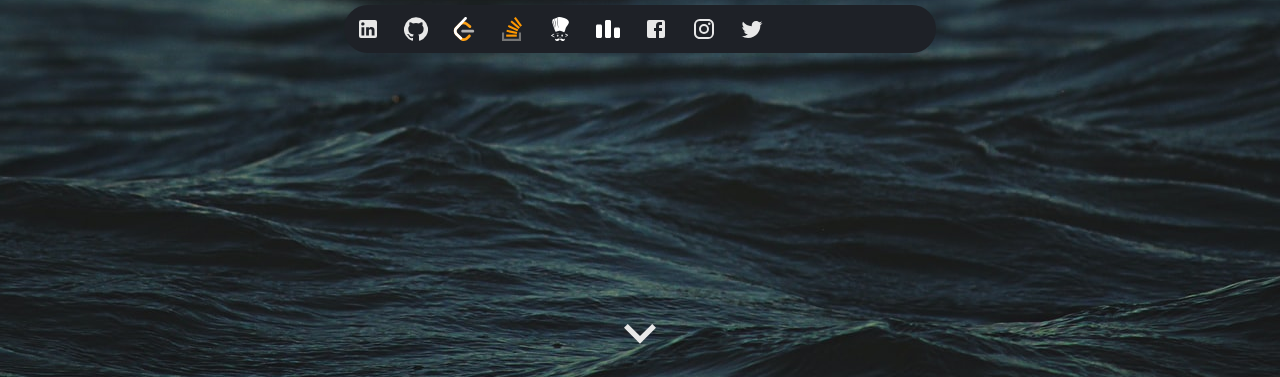
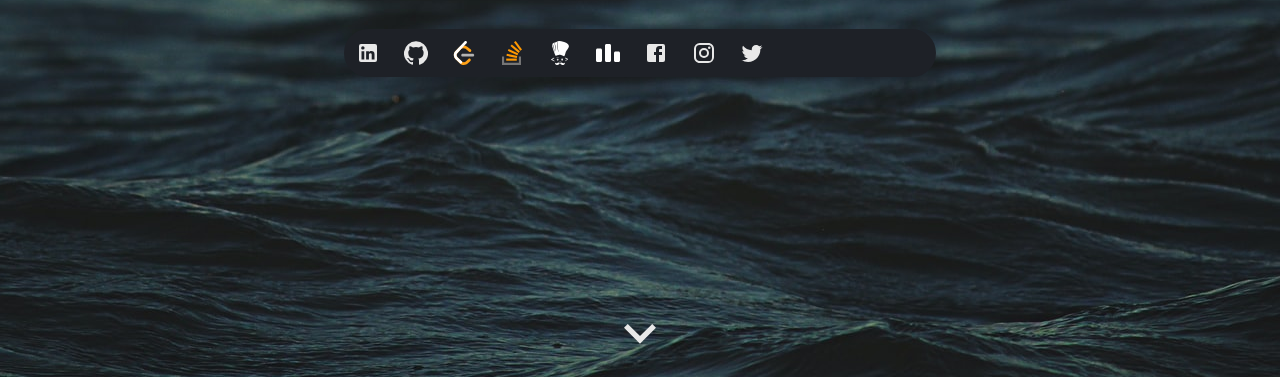
Before and after one commit to dev-shashankgarg/me, a React app in the folder mui-portfolio/: page / in a window 1280 px wide. Shown: the part 423-800 px from the top of the page. Built offline with nearby package versions, Linux system fonts and the light colour scheme.

Commit message:
landing page change - 3

```diff
--- a/mui-portfolio/public/styles/critical.css
+++ b/mui-portfolio/public/styles/critical.css
@@ -1,11 +1,9 @@
-html{ width:100%; height:100%;
-    background: url(../assets/images/bg.jpg) center center no-repeat;
-    background-attachment: fixed;
-    background-size:100% cover;
+html{
+    width:100%;
+     height:100%;
 }
 
 body , #root {
     height: 100%;
-    background:inherit
     /* background-color: #282c34; */
 }
--- a/mui-portfolio/src/components/LandingPage.js
+++ b/mui-portfolio/src/components/LandingPage.js
@@ -17,7 +17,9 @@ import { ReactComponent as CodeforcesIcon } from '../library/graphics/codeforces
 
 const useStyles = makeStyles(theme => ({
     root: {
-        height: "100%"
+        height: "100%",
+        background: "url(../assets/images/bg.jpg) center center no-repeat",
+        backgroundSize: "100% cover"
     },
     nameText: {
         fontSize: theme.fontSize.xxxl,
@@ -56,7 +58,7 @@ const useStyles = makeStyles(theme => ({
         textShadow: "3px 4px 5px #000"
     },
     profileLinkContainer: {
-        marginTop: "16px",
+        marginTop: "64px",
         backgroundColor: darken('#282c34', .25),
         borderRadius: "100px"
     },
```
Also changed, not shown: mui-portfolio/src/library/images/bg.jpg (added).
